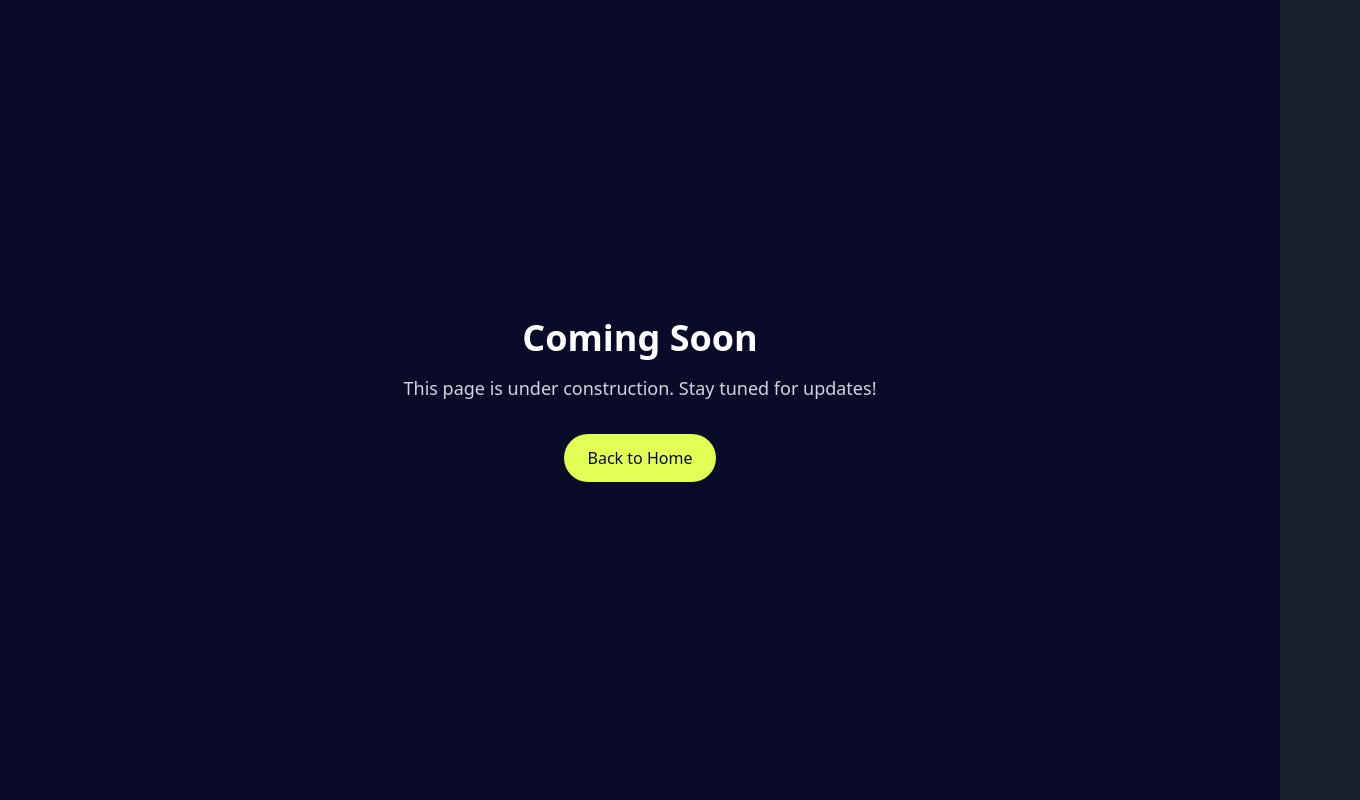
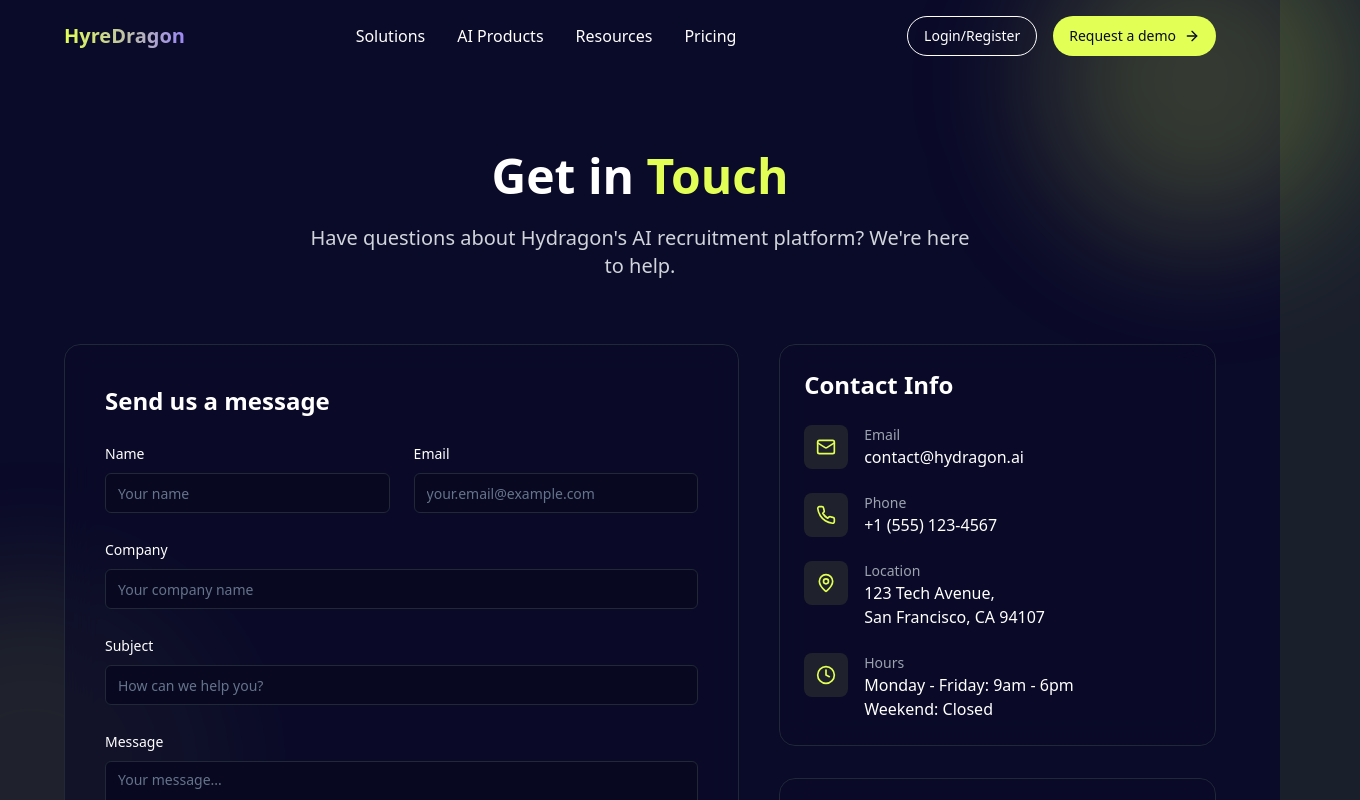
Before and after one commit to sohaihub/hyredragon, a React (Vite) app: page /about in a window 1280 px wide. Shown: the top 800 px of the page, 1360 px wide, since content can reach past the window. Built offline with nearby package versions, Linux system fonts and the light colour scheme.

Commit message:
Update navigation and UI improvements

```diff
--- a/src/App.tsx
+++ b/src/App.tsx
@@ -8,6 +8,7 @@ import ComingSoon from './pages/ComingSoon';
 import Resources from './pages/Resources';
 import RequestDemo from './pages/RequestDemo';
 import Login from './pages/Login';
+import Index from './pages/Index';
 
 const App: React.FC = () => {
   return (
@@ -20,14 +21,13 @@ const App: React.FC = () => {
         <Route path="/request-demo" element={<RequestDemo />} />
         <Route path="/login" element={<Login />} />
         <Route path="/contact" element={<Contact />} />
-        {/* Placeholder routes */}
-        <Route path="/pricing" element={<ComingSoon />} />
-        <Route path="/enterprise" element={<ComingSoon />} />
-        <Route path="/about" element={<ComingSoon />} />
-        <Route path="/careers" element={<ComingSoon />} />
-        <Route path="/terms" element={<ComingSoon />} />
-        <Route path="/privacy" element={<ComingSoon />} />
-        <Route path="/security" element={<ComingSoon />} />
+        <Route path="/pricing" element={<Index />} />
+        <Route path="/enterprise" element={<Contact />} />
+        <Route path="/about" element={<Contact />} />
+        <Route path="/careers" element={<Contact />} />
+        <Route path="/terms" element={<Contact />} />
+        <Route path="/privacy" element={<Contact />} />
+        <Route path="/security" element={<Contact />} />
         {/* Catch-all */}
         <Route path="*" element={<ComingSoon />} />
       </Routes>
--- a/src/components/Header.tsx
+++ b/src/components/Header.tsx
@@ -73,11 +73,11 @@ const Header: React.FC = () => {
                 Login/Register
               </Button>
             </Link>
-            <Link to="/login">
+            <Link to="/request-demo">
               <Button
-                className="bg-white text-[#0A0A29] hover:bg-white/90 rounded-full flex items-center gap-2"
+                className="bg-[#E2FF55] text-[#0A0A29] hover:bg-[#E2FF55]/90 rounded-full flex items-center gap-2"
               >
-                Get started for free <ArrowRight className="w-4 h-4" />
+                Request a demo <ArrowRight className="w-4 h-4" />
               </Button>
             </Link>
           </div>
@@ -164,13 +164,13 @@ const Header: React.FC = () => {
                 </Button>
               </Link>
               <Link
-                to="/login"
+                to="/request-demo"
                 onClick={() => setIsMobileMenuOpen(false)}
               >
                 <Button
-                  className="bg-white text-[#0A0A29] hover:bg-white/90 w-full"
+                  className="bg-[#E2FF55] text-[#0A0A29] hover:bg-[#E2FF55]/90 w-full"
                 >
-                  Get started for free
+                  Request a demo
                 </Button>
               </Link>
             </nav>
```
